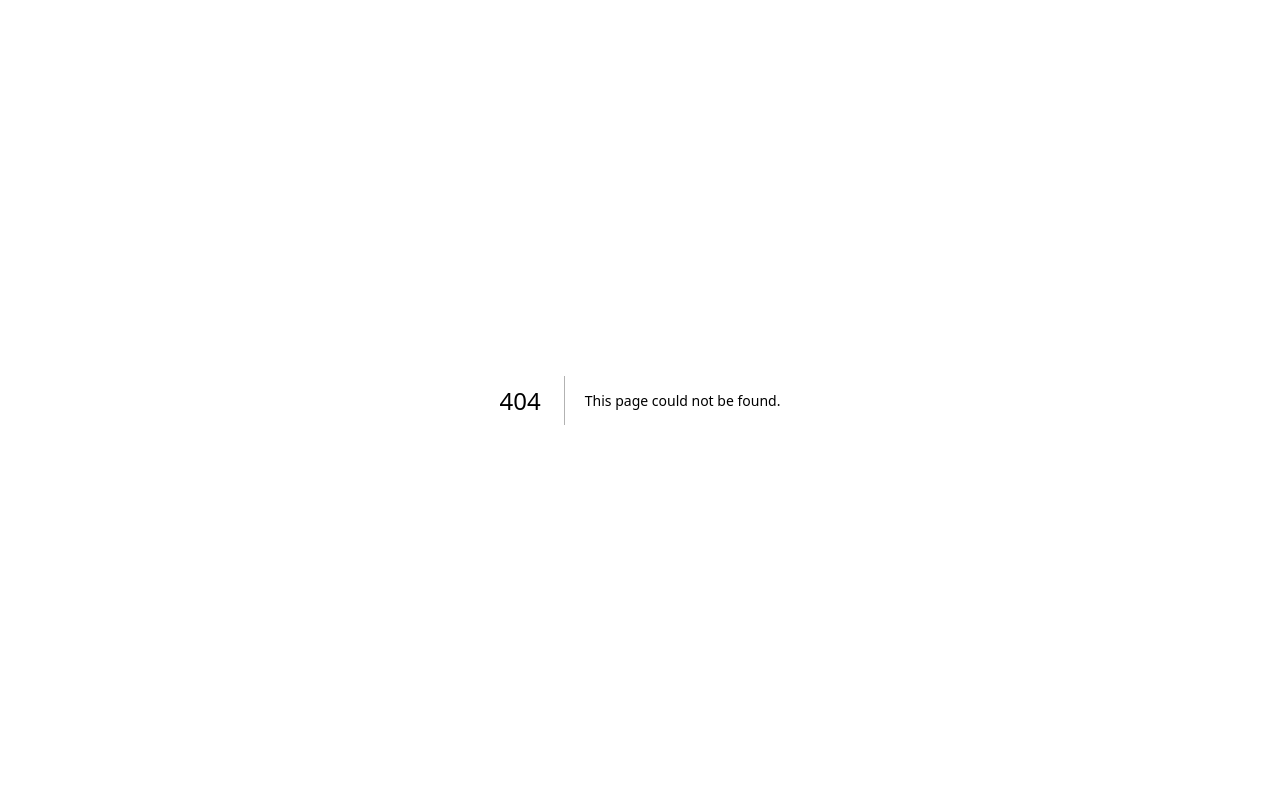
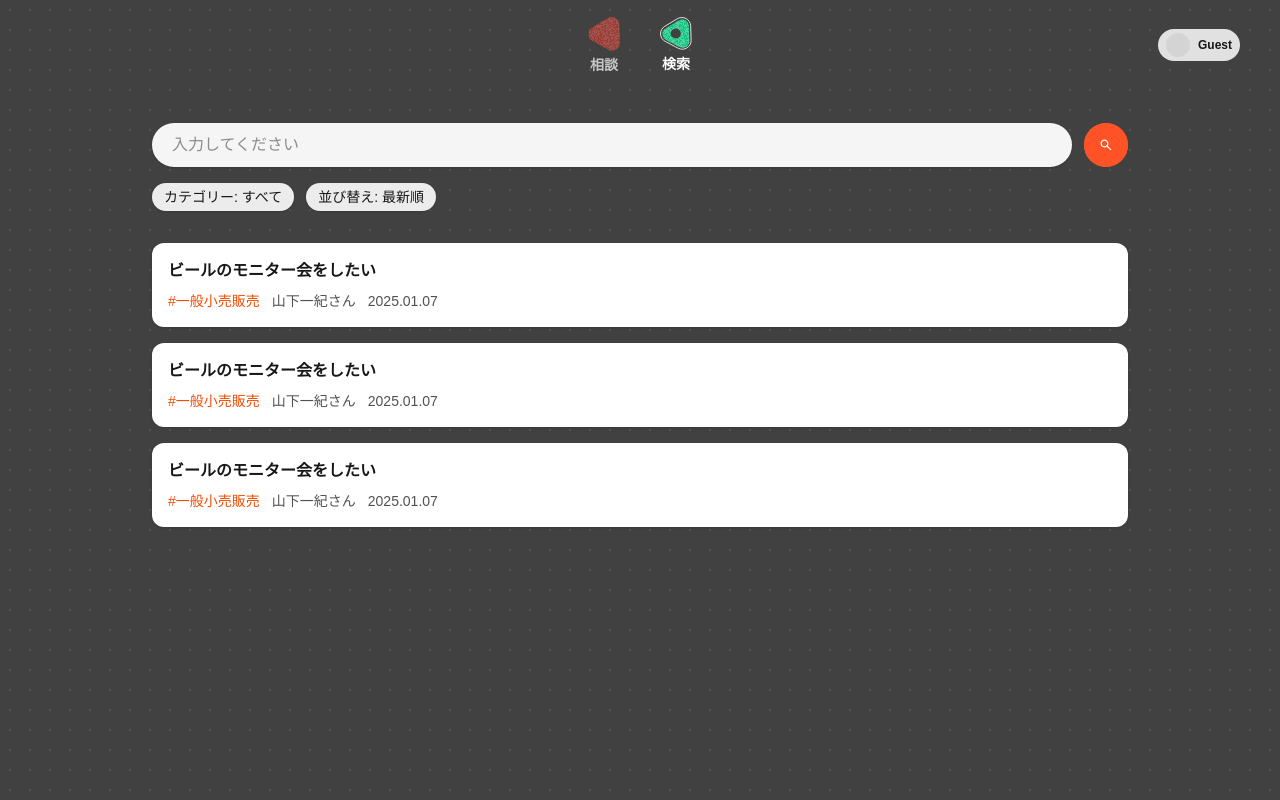
Before and after one commit to seishu7/omukoro_devfront3, a Next.js app: page /search in a window 1280 px wide. Before the commit this address had no page. Built offline with nearby package versions, Linux system fonts and the light colour scheme; a web font is replaced by a local one.

Commit message:
検索画面を追加

```diff
--- /dev/null
+++ b/src/app/api/search/route.ts
@@ -0,0 +1,13 @@
+// src/app/api/search/route.ts
+import { NextResponse } from 'next/server';
+
+export async function GET(req: Request) {
+  // const { searchParams } = new URL(req.url);
+  // q / sort / cat を読み取り、DBへ渡す実装に差し替え予定
+  return NextResponse.json({
+    items: [
+      { id: 'ex-1', title: 'ビールのモニター会をしたい', tag: '一般小売販売', author: '山下一紀さん', date: '2025.01.07' },
+      { id: 'ex-2', title: '店舗イベントの集客アイデア', tag: 'マーケティング', author: '田中太郎さん', date: '2025.02.11' },
+    ],
+  });
+}
--- /dev/null
+++ b/src/app/search/page.tsx
@@ -0,0 +1,59 @@
+// src/app/search/page.tsx
+import AppHeader from '@/components/AppHeader';
+
+export const metadata = {
+  title: '検索 | Sherpath',
+};
+
+export default function SearchPage() {
+  return (
+    <div className="min-h-screen bg-dot-pattern">
+      <AppHeader />
+
+      <main className="mx-auto max-w-5xl px-6 pb-24">
+        {/* 検索バー＋条件 */}
+        <section className="mt-8 flex flex-col gap-4">
+          <div className="flex items-center gap-3">
+            <input
+              type="text"
+              placeholder="入力してください"
+              className="flex-1 h-11 rounded-full px-5 bg-white/95 text-neutral-800 outline-none shadow-sm"
+            />
+            <button
+              className="flex items-center justify-center w-11 h-11 rounded-full bg-[#FF5A23] hover:opacity-90 active:opacity-80"
+              aria-label="検索"
+            >
+              {/* 虫眼鏡マーク（アイコンファイルを public/search-icon.svg と仮定） */}
+              <img src="/SearchButton.svg" alt="検索" width={100} height={100} />
+            </button>
+          </div>
+
+          <div className="flex flex-wrap items-center gap-3 text-sm">
+            <button className="rounded-full bg-white/90 px-3 py-1 shadow-sm">
+              カテゴリー: すべて
+            </button>
+            <button className="rounded-full bg-white/90 px-3 py-1 shadow-sm">
+              並び替え: 最新順
+            </button>
+          </div>
+        </section>
+
+        {/* 結果リスト（ダミー） */}
+        <section className="mt-8 space-y-4">
+          {[1, 2, 3].map((i) => (
+            <article key={i} className="rounded-xl bg-white p-4 shadow-sm">
+              <h3 className="font-semibold text-neutral-900">
+                ビールのモニター会をしたい
+              </h3>
+              <div className="mt-2 text-sm text-neutral-600">
+                <span className="text-orange-600">#一般小売販売</span>
+                <span className="ml-3">山下一紀さん</span>
+                <span className="ml-3">2025.01.07</span>
+              </div>
+            </article>
+          ))}
+        </section>
+      </main>
+    </div>
+  );
+}
```
Also changed, not shown: public/SearchButton.svg (added).
